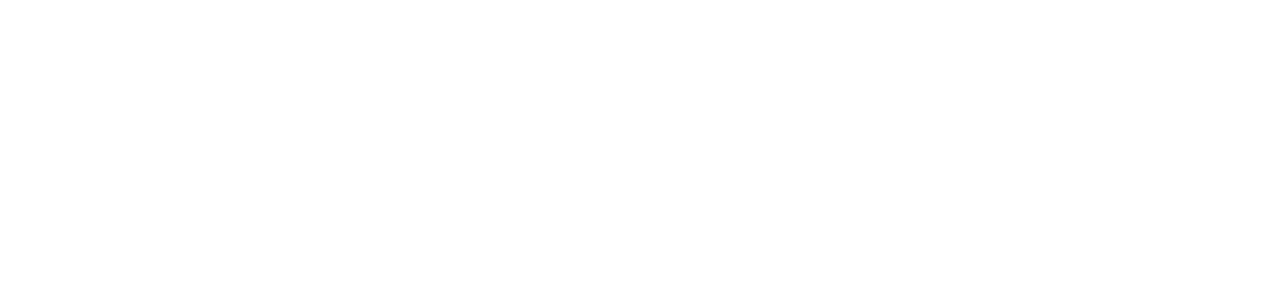
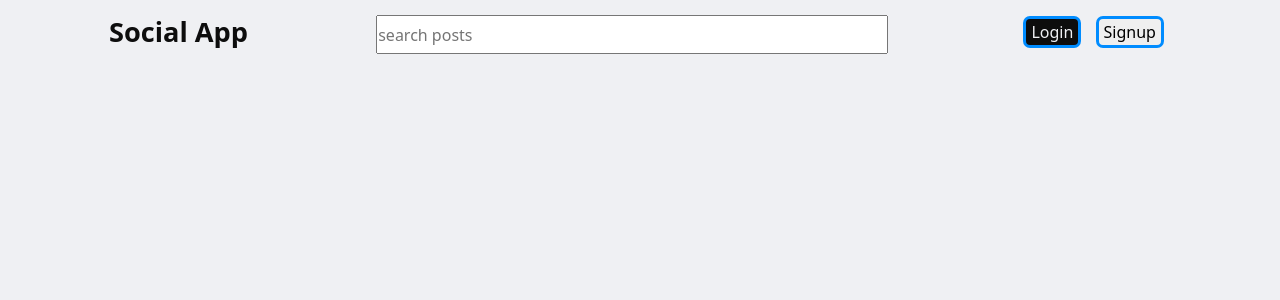
Before and after one commit to Fatin-Shahriare-Sium/graphQL-typeScript-MERN-Stack, a React (Create React App) app in the folder client/: page / in a window 1280 px wide. Shown: the top 300 px of the page. Built offline with nearby package versions, Linux system fonts and the light colour scheme.

Commit message:
done,main-navbar ,alhamdulillah

```diff
--- a/client/src/App.tsx
+++ b/client/src/App.tsx
@@ -3,6 +3,7 @@
 import { ApolloClient, InMemoryCache, ApolloProvider } from '@apollo/client'
 import { BrowserRouter, Switch, Route } from 'react-router-dom'
 import Login from './component/login/login';
+import Main from './component/main/main';
 function App() {
 
 
@@ -15,7 +16,10 @@
     <ApolloProvider client={client}>
       <BrowserRouter>
         <Switch>
-          <Route exact path='/signup'>
+          <Route exact path='/'>
+            <Main />
+          </Route>
+          <Route path='/signup'>
             <Signup />
           </Route>
           <Route path='/login'>
--- /dev/null
+++ b/client/src/component/main/main-navbar.tsx
@@ -0,0 +1,18 @@
+import React from 'react'
+
+const MainNavbar = () => {
+    return (
+        <div className='main-navbar'>
+            <p>Social App</p>
+            <div className='main-navbar__searchBox'>
+                <input type="text" placeholder='search posts' />
+            </div>
+            <div className='main-navbar__btnContainer'>
+                <button>Login</button>
+                <button>Signup</button>
+            </div>
+        </div>
+    )
+}
+
+export default MainNavbar;
--- /dev/null
+++ b/client/src/component/main/main.scss
@@ -0,0 +1,65 @@
+.main{
+    width: 100%;
+    height: 100vh;
+    background-color: var(--back-color);
+    .main-head{
+        height: 9vh;
+        width: 93%;
+        margin: 0px auto;
+    }
+    .main-body{
+        height: 91vh;
+    }
+}
+// main-navbar scss start
+
+.main-navbar{
+    display: flex;
+    justify-content: space-around;
+    align-items: center;
+    height: 8vh;
+    p{
+        font-size: 1.7rem;
+        font-weight: 700;
+        color: var(--head-color);
+    }
+    .main-navbar__searchBox{
+        width: 43%;
+        input{
+            width: 100%;
+            height: calc(27px + 1vw);
+           margin-top: 1%;
+
+           &::placeholder{
+               font-size: 1rem;
+               font-weight: 500;
+           }
+        }
+
+    }
+
+    .main-navbar__btnContainer{
+        width: 13%;
+        display: flex;
+        justify-content: space-around;
+        align-items: center;
+        button{
+            font-size: 1rem;
+            width: max-content;
+            outline: none;
+            border: none;
+            border: 3px solid var(--btn-color);
+            padding: 1px 5px;
+            text-align: center;
+            border-radius: 7px;
+        }
+        button:nth-child(1){
+            background-color: var(--head-color);
+            color: var(--back-color);
+        }
+    }
+
+
+
+
+}
--- /dev/null
+++ b/client/src/component/main/main.tsx
@@ -0,0 +1,17 @@
+import React from 'react'
+import MainNavbar from './main-navbar';
+import './main.scss'
+const Main = () => {
+    return (
+        <div className='main'>
+            <div className="main-head">
+                <MainNavbar />
+            </div>
+            <div className="main-body">
+
+            </div>
+        </div>
+    )
+}
+
+export default Main;
```
